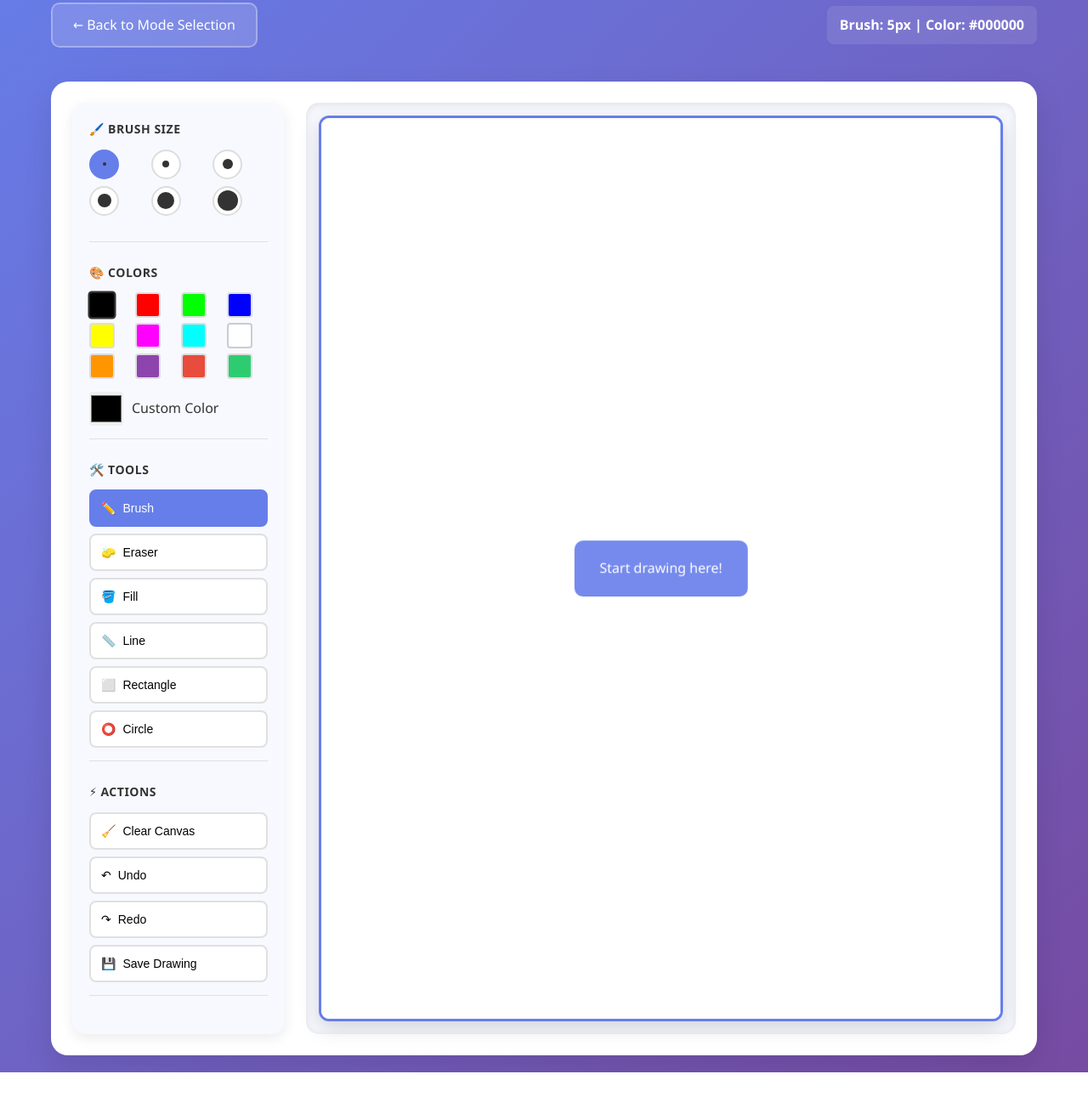
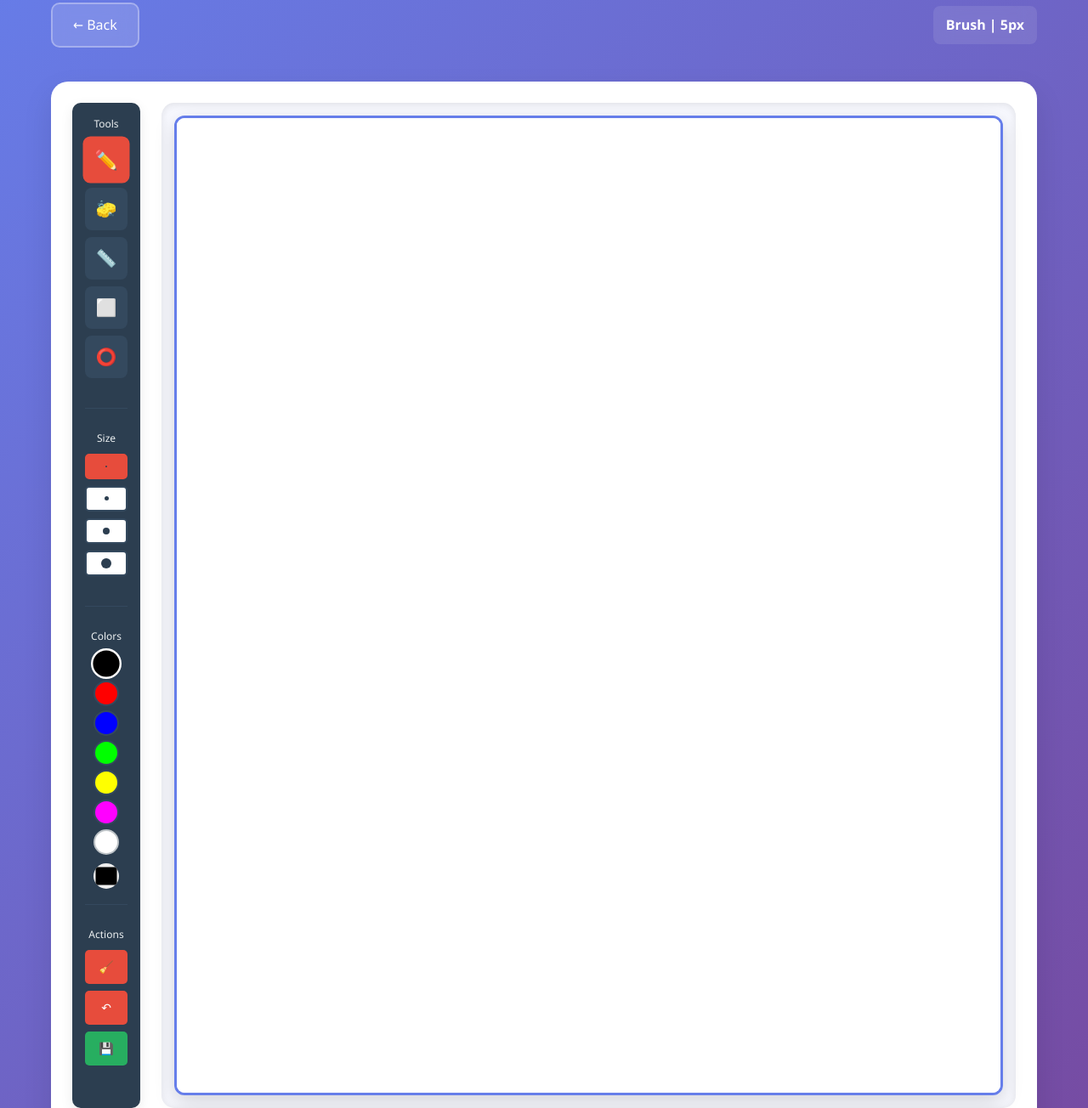
Before and after one commit to rohit-commits-ux/draw-with-friends, a website: page frontend/public/singleplayer.html in a window 1280 px wide. Shown: the part 122-1426 px from the top of the page at 85% size. Before the commit the page ends 1384 px from the top, so only its background shows below. Drawn offline with Linux system fonts and the light colour scheme.

Commit message:
Update singleplayer.html

```diff
--- a/frontend/public/singleplayer.html
+++ b/frontend/public/singleplayer.html
@@ -7,280 +7,252 @@
     <link rel="stylesheet" href="assets/css/style.css">
     <style>
         .tools-panel {
-            background: #f8f9ff;
-            padding: 20px;
-            border-radius: 15px;
-            box-shadow: 0 5px 15px rgba(0,0,0,0.08);
-            width: 250px;
+            background: #2c3e50;
+            padding: 15px;
+            border-radius: 10px;
+            width: 80px;
+            display: flex;
+            flex-direction: column;
+            gap: 10px;
         }
 
-        .tool-section {
-            margin-bottom: 25px;
-            padding-bottom: 15px;
-            border-bottom: 1px solid #e0e0e0;
-        }
-
-        .tool-section h4 {
-            margin-bottom: 12px;
-            color: #333;
-            font-size: 14px;
-            text-transform: uppercase;
-            letter-spacing: 0.5px;
-        }
-
-        .brush-sizes {
-            display: grid;
-            grid-template-columns: repeat(3, 1fr);
-            gap: 8px;
-            margin-bottom: 15px;
-        }
-
-        .brush-size {
-            width: 35px;
-            height: 35px;
-            border: 2px solid #ddd;
-            border-radius: 50%;
-            display: flex;
-            align-items: center;
-            justify-content: center;
-            cursor: pointer;
-            background: white;
-            transition: all 0.2s ease;
-        }
-
-        .brush-size:hover {
-            border-color: #667eea;
-            transform: scale(1.1);
-        }
-
-        .brush-size.active {
-            border-color: #667eea;
-            background: #667eea;
-            color: white;
-        }
-
-        .brush-preview {
-            background: #333;
-            border-radius: 50%;
-        }
-
-        .color-palette {
-            display: grid;
-            grid-template-columns: repeat(4, 1fr);
-            gap: 6px;
-            margin-bottom: 15px;
-        }
-
-        .color-swatch {
-            width: 30px;
-            height: 30px;
-            border: 2px solid #ddd;
-            border-radius: 4px;
-            cursor: pointer;
-            transition: all 0.2s ease;
-        }
-
-        .color-swatch:hover {
-            transform: scale(1.1);
-            border-color: #333;
-        }
-
-        .color-swatch.active {
-            border-color: #333;
-            transform: scale(1.1);
-        }
-
-        .tool-buttons {
+        .tool-group {
             display: flex;
             flex-direction: column;
             gap: 8px;
         }
 
+        .tool-section {
+            padding-bottom: 15px;
+            border-bottom: 1px solid #34495e;
+            margin-bottom: 15px;
+        }
+
+        .tool-section:last-child {
+            border-bottom: none;
+            margin-bottom: 0;
+        }
+
+        .tool-section-title {
+            color: #ecf0f1;
+            font-size: 12px;
+            margin-bottom: 8px;
+            text-align: center;
+        }
+
         .tool-btn {
-            padding: 12px;
+            width: 50px;
+            height: 50px;
             border: none;
             border-radius: 8px;
+            background: #34495e;
+            color: white;
+            cursor: pointer;
+            font-size: 20px;
+            display: flex;
+            align-items: center;
+            justify-content: center;
+            transition: all 0.2s ease;
+        }
+
+        .tool-btn:hover {
+            background: #3498db;
+            transform: scale(1.1);
+        }
+
+        .tool-btn.active {
+            background: #e74c3c;
+            transform: scale(1.1);
+        }
+
+        .brush-size-btn {
+            width: 50px;
+            height: 30px;
+            border: 2px solid #34495e;
+            border-radius: 5px;
             background: white;
+            cursor: pointer;
+            display: flex;
+            align-items: center;
+            justify-content: center;
+            transition: all 0.2s ease;
+        }
+
+        .brush-size-btn:hover {
+            border-color: #3498db;
+        }
+
+        .brush-size-btn.active {
+            border-color: #e74c3c;
+            background: #e74c3c;
+        }
+
+        .brush-preview {
+            background: #2c3e50;
+            border-radius: 50%;
+        }
+
+        .color-btn {
+            width: 30px;
+            height: 30px;
+            border: 2px solid #34495e;
+            border-radius: 50%;
+            cursor: pointer;
+            transition: all 0.2s ease;
+        }
+
+        .color-btn:hover {
+            transform: scale(1.2);
+        }
+
+        .color-btn.active {
+            border-color: white;
+            transform: scale(1.2);
+        }
+
+        .action-btn {
+            width: 50px;
+            height: 40px;
+            border: none;
+            border-radius: 5px;
+            background: #e74c3c;
+            color: white;
             cursor: pointer;
             font-size: 14px;
             transition: all 0.2s ease;
-            border: 2px solid #e0e0e0;
-            text-align: left;
-            display: flex;
-            align-items: center;
-            gap: 8px;
         }
 
-        .tool-btn:hover {
-            border-color: #667eea;
-            background: #f0f4ff;
+        .action-btn:hover {
+            background: #c0392b;
+            transform: scale(1.05);
         }
 
-        .tool-btn.active {
-            border-color: #667eea;
-            background: #667eea;
-            color: white;
+        .action-btn.save {
+            background: #27ae60;
         }
 
-        .tool-btn i {
-            font-size: 16px;
+        .action-btn.save:hover {
+            background: #219a52;
+        }
+
+        .color-palette {
+            display: flex;
+            flex-direction: column;
+            gap: 5px;
+            align-items: center;
         }
 
         .custom-color {
-            display: flex;
-            align-items: center;
-            gap: 10px;
-            margin-top: 10px;
+            margin-top: 5px;
         }
 
         #customColorPicker {
-            width: 40px;
-            height: 40px;
+            width: 30px;
+            height: 30px;
             border: none;
-            border-radius: 4px;
+            border-radius: 50%;
             cursor: pointer;
-        }
-
-        .canvas-overlay {
-            position: absolute;
-            top: 50%;
-            left: 50%;
-            transform: translate(-50%, -50%);
-            background: rgba(102, 126, 234, 0.9);
-            color: white;
-            padding: 20px 30px;
-            border-radius: 10px;
-            text-align: center;
-            backdrop-filter: blur(10px);
         }
     </style>
 </head>
 <body>
     <div class="container">
         <header>
-            <h1>🎯 Single Player Mode</h1>
+            <h1>🎯 Single Player</h1>
             <div class="header-controls">
-                <a href="/mode" class="back-btn">← Back to Mode Selection</a>
+                <a href="/mode" class="back-btn">← Back</a>
                 <div class="drawing-info">
-                    <span id="drawingStats">Brush: 5px | Color: #000000</span>
+                    <span id="drawingStats">Brush | Black</span>
                 </div>
             </div>
         </header>
 
         <div class="drawing-container">
             <div class="tools-panel">
+                <!-- Tools -->
+                <div class="tool-section">
+                    <div class="tool-section-title">Tools</div>
+                    <div class="tool-group">
+                        <button class="tool-btn active" data-tool="brush" title="Brush">✏️</button>
+                        <button class="tool-btn" data-tool="eraser" title="Eraser">🧽</button>
+                        <button class="tool-btn" data-tool="line" title="Line">📏</button>
+                        <button class="tool-btn" data-tool="rectangle" title="Rectangle">⬜</button>
+                        <button class="tool-btn" data-tool="circle" title="Circle">⭕</button>
+                    </div>
+                </div>
+
                 <!-- Brush Sizes -->
                 <div class="tool-section">
-                    <h4>🖌️ Brush Size</h4>
-                    <div class="brush-sizes">
-                        <div class="brush-size active" data-size="2">
-                            <div class="brush-preview" style="width: 4px; height: 4px;"></div>
-                        </div>
-                        <div class="brush-size" data-size="5">
+                    <div class="tool-section-title">Size</div>
+                    <div class="tool-group">
+                        <button class="brush-size-btn active" data-size="2" title="2px">
+                            <div class="brush-preview" style="width: 2px; height: 2px;"></div>
+                        </button>
+                        <button class="brush-size-btn" data-size="5" title="5px">
+                            <div class="brush-preview" style="width: 5px; height: 5px;"></div>
+                        </button>
+                        <button class="brush-size-btn" data-size="10" title="10px">
                             <div class="brush-preview" style="width: 8px; height: 8px;"></div>
-                        </div>
-                        <div class="brush-size" data-size="10">
+                        </button>
+                        <button class="brush-size-btn" data-size="15" title="15px">
                             <div class="brush-preview" style="width: 12px; height: 12px;"></div>
-                        </div>
-                        <div class="brush-size" data-size="15">
-                            <div class="brush-preview" style="width: 16px; height: 16px;"></div>
-                        </div>
-                        <div class="brush-size" data-size="20">
-                            <div class="brush-preview" style="width: 20px; height: 20px;"></div>
-                        </div>
-                        <div class="brush-size" data-size="30">
-                            <div class="brush-preview" style="width: 24px; height: 24px;"></div>
-                        </div>
+                        </button>
                     </div>
                 </div>
 
                 <!-- Colors -->
                 <div class="tool-section">
-                    <h4>🎨 Colors</h4>
+                    <div class="tool-section-title">Colors</div>
                     <div class="color-palette">
-                        <div class="color-swatch active" style="background: #000000;" data-color="#000000"></div>
-                        <div class="color-swatch" style="background: #ff0000;" data-color="#ff0000"></div>
-                        <div class="color-swatch" style="background: #00ff00;" data-color="#00ff00"></div>
-                        <div class="color-swatch" style="background: #0000ff;" data-color="#0000ff"></div>
-                        <div class="color-swatch" style="background: #ffff00;" data-color="#ffff00"></div>
-                        <div class="color-swatch" style="background: #ff00ff;" data-color="#ff00ff"></div>
-                        <div class="color-swatch" style="background: #00ffff;" data-color="#00ffff"></div>
-                        <div class="color-swatch" style="background: #ffffff; border: 2px solid #ccc;" data-color="#ffffff"></div>
-                        <div class="color-swatch" style="background: #ff9500;" data-color="#ff9500"></div>
-                        <div class="color-swatch" style="background: #8e44ad;" data-color="#8e44ad"></div>
-                        <div class="color-swatch" style="background: #e74c3c;" data-color="#e74c3c"></div>
-                        <div class="color-swatch" style="background: #2ecc71;" data-color="#2ecc71"></div>
-                    </div>
-                    <div class="custom-color">
-                        <input type="color" id="customColorPicker" value="#000000">
-                        <span>Custom Color</span>
-                    </div>
-                </div>
-
-                <!-- Tools -->
-                <div class="tool-section">
-                    <h4>🛠️ Tools</h4>
-                    <div class="tool-buttons">
-                        <button class="tool-btn active" data-tool="brush">
-                            <span>✏️</span> Brush
-                        </button>
-                        <button class="tool-btn" data-tool="eraser">
-                            <span>🧽</span> Eraser
-                        </button>
-                        <button class="tool-btn" data-tool="fill">
-                            <span>🪣</span> Fill
-                        </button>
-                        <button class="tool-btn" data-tool="line">
-                            <span>📏</span> Line
-                        </button>
-                        <button class="tool-btn" data-tool="rectangle">
-                            <span>⬜</span> Rectangle
-                        </button>
-                        <button class="tool-btn" data-tool="circle">
-                            <span>⭕</span> Circle
-                        </button>
+                        <button class="color-btn active" style="background: #000000;" data-color="#000000" title="Black"></button>
+                        <button class="color-btn" style="background: #ff0000;" data-color="#ff0000" title="Red"></button>
+                        <button class="color-btn" style="background: #0000ff;" data-color="#0000ff" title="Blue"></button>
+                        <button class="color-btn" style="background: #00ff00;" data-color="#00ff00" title="Green"></button>
+                        <button class="color-btn" style="background: #ffff00;" data-color="#ffff00" title="Yellow"></button>
+                        <button class="color-btn" style="background: #ff00ff;" data-color="#ff00ff" title="Pink"></button>
+                        <button class="color-btn" style="background: #ffffff; border-color: #bdc3c7;" data-color="#ffffff" title="White"></button>
+                        <div class="custom-color">
+                            <input type="color" id="customColorPicker" value="#000000" title="Custom Color">
+                        </div>
                     </div>
                 </div>
 
                 <!-- Actions -->
                 <div class="tool-section">
-                    <h4>⚡ Actions</h4>
-                    <div class="tool-buttons">
-                        <button class="tool-btn" id="clearBtn">
-                            <span>🧹</span> Clear Canvas
-                        </button>
-                        <button class="tool-btn" id="undoBtn">
-                            <span>↶</span> Undo
-                        </button>
-                        <button class="tool-btn" id="redoBtn">
-                            <span>↷</span> Redo
-                        </button>
-                        <button class="tool-btn" id="saveBtn">
-                            <span>💾</span> Save Drawing
-                        </button>
+                    <div class="tool-section-title">Actions</div>
+                    <div class="tool-group">
+                        <button class="action-btn" id="clearBtn" title="Clear">🧹</button>
+                        <button class="action-btn" id="undoBtn" title="Undo">↶</button>
+                        <button class="action-btn save" id="saveBtn" title="Save">💾</button>
                     </div>
                 </div>
             </div>
 
             <div class="canvas-wrapper">
                 <canvas id="drawingCanvas" width="800" height="600"></canvas>
-                <div class="canvas-overlay" id="canvasOverlay">
-                    <p>Start drawing here!</p>
-                </div>
             </div>
         </div>
     </div>
 
     <script src="assets/js/canvas.js"></script>
     <script>
-        // Initialize single player canvas
         document.addEventListener('DOMContentLoaded', function() {
             window.canvas = new DrawingCanvas('single');
 
+            // Tool selection
+            document.querySelectorAll('[data-tool]').forEach(btn => {
+                btn.addEventListener('click', function() {
+                    document.querySelectorAll('[data-tool]').forEach(b => b.classList.remove('active'));
+                    this.classList.add('active');
+                    window.canvas.currentTool = this.getAttribute('data-tool');
+                    updateStats();
+                });
+            });
+
             // Brush size selection
-            document.querySelectorAll('.brush-size').forEach(brush => {
-                brush.addEventListener('click', function() {
-                    document.querySelectorAll('.brush-size').forEach(b => b.classList.remove('active'));
+            document.querySelectorAll('[data-size]').forEach(btn => {
+                btn.addEventListener('click', function() {
+                    document.querySelectorAll('[data-size]').forEach(b => b.classList.remove('active'));
                     this.classList.add('active');
                     const size = parseInt(this.getAttribute('data-size'));
                     window.canvas.brushSize = size;
@@ -290,9 +262,9 @@
             });
 
             // Color selection
-            document.querySelectorAll('.color-swatch').forEach(swatch => {
-                swatch.addEventListener('click', function() {
-                    document.querySelectorAll('.color-swatch').forEach(s => s.classList.remove('active'));
+            document.querySelectorAll('[data-color]').forEach(btn => {
+                btn.addEventListener('click', function() {
+                    document.querySelectorAll('[data-color]').forEach(b => b.classList.remove('active'));
                     this.classList.add('active');
                     const color = this.getAttribute('data-color');
                     window.canvas.color = color;
@@ -302,73 +274,42 @@
                 });
             });
 
-            // Custom color picker
+            // Custom color
             document.getElementById('customColorPicker').addEventListener('input', function(e) {
                 const color = e.target.value;
                 window.canvas.color = color;
                 window.canvas.ctx.strokeStyle = color;
-                document.querySelectorAll('.color-swatch').forEach(s => s.classList.remove('active'));
+                document.querySelectorAll('[data-color]').forEach(b => b.classList.remove('active'));
                 updateStats();
             });
 
-            // Tool selection
-            document.querySelectorAll('[data-tool]').forEach(toolBtn => {
-                toolBtn.addEventListener('click', function() {
-                    document.querySelectorAll('[data-tool]').forEach(t => t.classList.remove('active'));
-                    this.classList.add('active');
-                    const tool = this.getAttribute('data-tool');
-                    window.canvas.currentTool = tool;
-
-                    // Change cursor based on tool
-                    const canvas = document.getElementById('drawingCanvas');
-                    switch(tool) {
-                        case 'brush':
-                            canvas.style.cursor = 'crosshair';
-                            break;
-                        case 'eraser':
-                            canvas.style.cursor = 'cell';
-                            break;
-                        case 'fill':
-                            canvas.style.cursor = 'grab';
-                            break;
-                        case 'line':
-                        case 'rectangle':
-                        case 'circle':
-                            canvas.style.cursor = 'crosshair';
-                            break;
-                    }
-                });
+            // Actions
+            document.getElementById('clearBtn').addEventListener('click', function() {
+                window.canvas.clearCanvas();
             });
 
-            // Update drawing stats
-            const updateStats = () => {
-                const stats = document.getElementById('drawingStats');
-                if (stats) {
-                    stats.textContent = `Brush: ${window.canvas.brushSize}px | Color: ${window.canvas.color}`;
-                }
-            };
+            document.getElementById('undoBtn').addEventListener('click', function() {
+                window.canvas.undo();
+            });
 
-            // Save drawing button
             document.getElementById('saveBtn').addEventListener('click', function() {
-                const canvas = document.getElementById('drawingCanvas');
                 const link = document.createElement('a');
                 link.download = `drawing-${new Date().getTime()}.png`;
-                link.href = canvas.toDataURL();
+                link.href = document.getElementById('drawingCanvas').toDataURL();
                 link.click();
-                alert('🎉 Drawing saved!');
             });
 
-            // Redo button
-            document.getElementById('redoBtn').addEventListener('click', function() {
-                window.canvas.redo();
-            });
-
-            // Canvas overlay
-            const canvasOverlay = document.getElementById('canvasOverlay');
-            if (canvasOverlay) {
-                document.getElementById('drawingCanvas').addEventListener('mousedown', function() {
-                    canvasOverlay.style.display = 'none';
-                });
+            function updateStats() {
+                const stats = document.getElementById('drawingStats');
+                const toolNames = {
+                    'brush': 'Brush',
+                    'eraser': 'Eraser',
+                    'line': 'Line',
+                    'rectangle': 'Rectangle',
+                    'circle': 'Circle'
+                };
+                const tool = toolNames[window.canvas.currentTool] || 'Brush';
+                stats.textContent = `${tool} | ${window.canvas.brushSize}px`;
             }
 
             updateStats();
```
